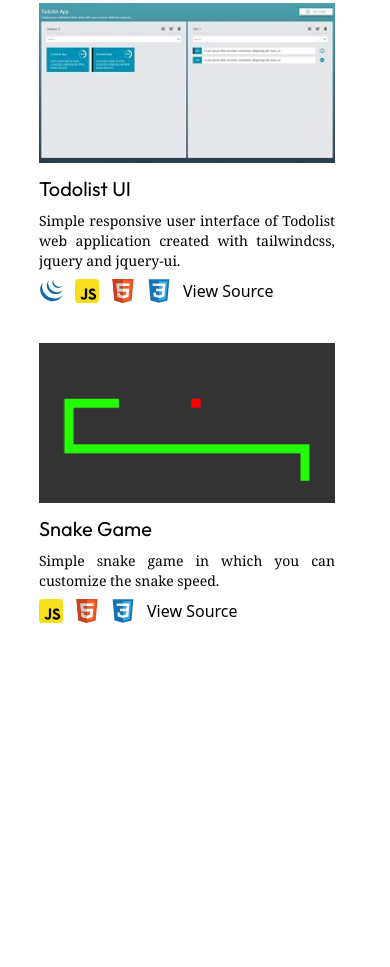
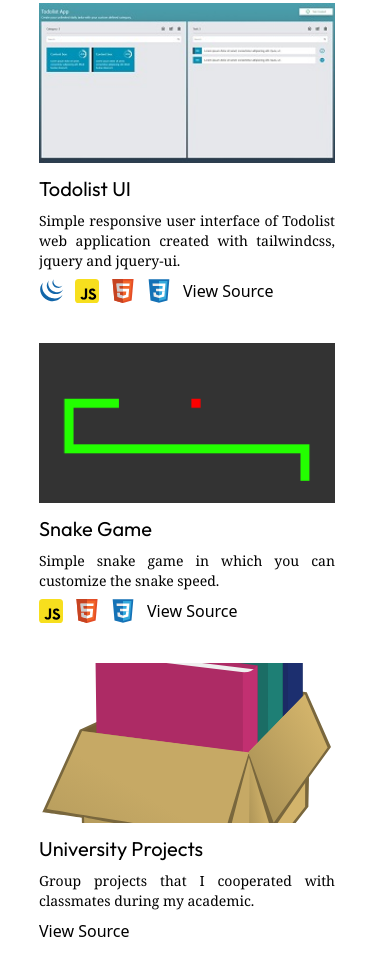
Before and after one commit to hlaingminoo78/hlaingminoo78.github.io, a website: page index.html in a window 390 px wide. Shown: the part 2581-3548 px from the top of the page. Before the commit the page ends 3228 px from the top, so only its background shows below. Drawn offline with nearby package versions, Linux system fonts and the light colour scheme; files that its build step writes are made by us from their sources.

Commit message:
add 1 prj: university_projects

```diff
--- a/index.html
+++ b/index.html
@@ -372,6 +372,37 @@
               </div>
             </div>
           </div>
+          <div class="project flex flex-col sm:flex-row gap-y-3 sm:gap-x-7">
+            <a
+              href="https://github.com/hlaingminoo78/university_projects/"
+              class="flex-none w-full h-40 sm:w-32 sm:h-32"
+              ><img
+                src="./public/icon/box_with_folders.svg"
+                class="w-full h-full object-cover"
+                alt=""
+            /></a>
+            <div
+              class="project-desc flex flex-col gap-y-2 lg:gap-0 lg:justify-between"
+            >
+              <p class="text-xl font-outfit hover:underline">
+                <a href="https://github.com/hlaingminoo78/university_projects/"
+                  >University Projects</a
+                >
+              </p>
+              <p class="text-sm text-justify font-serif">
+                Group projects that I cooperated with classmates during my
+                academic.
+              </p>
+              <div class="techstack flex flex-row gap-x-3">
+                <a
+                  href="https://github.com/hlaingminoo78/university_projects/"
+                  target="_blank"
+                  class="hover:cursor-pointer hover:underline"
+                  >View Source</a
+                >
+              </div>
+            </div>
+          </div>
         </div>
       </section>
     </main>
```
Also changed, not shown: public/icon/box_with_folders.svg (added).
